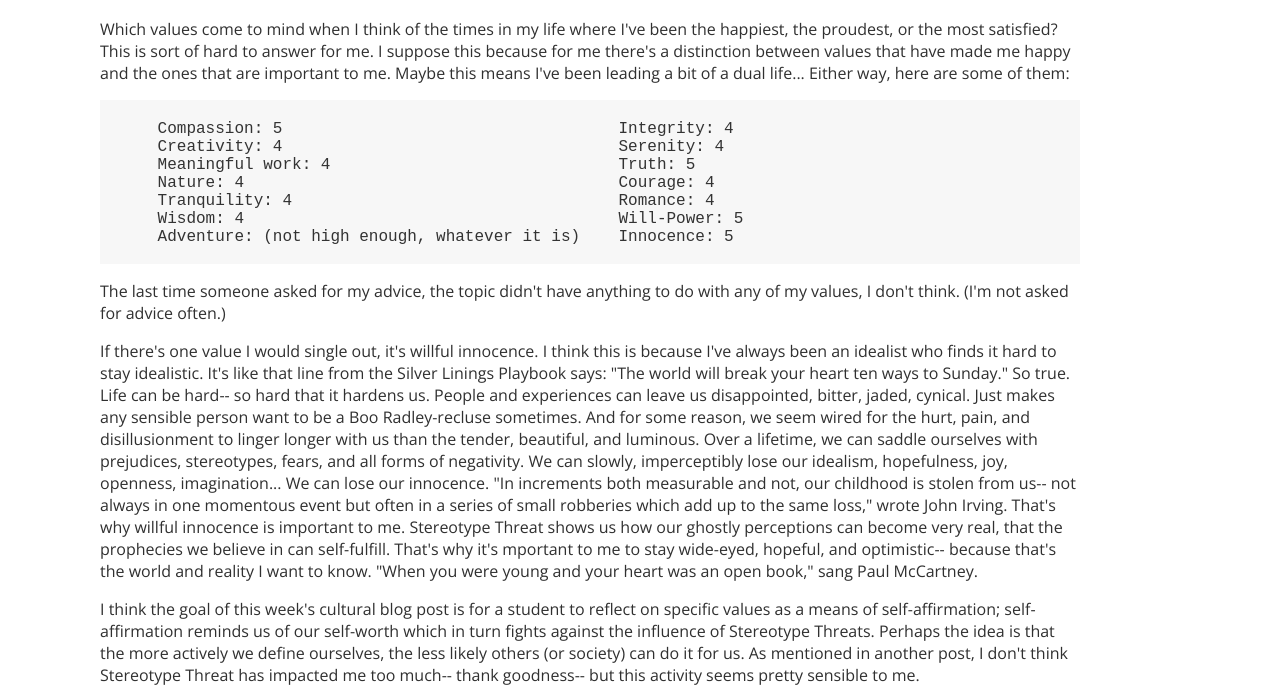
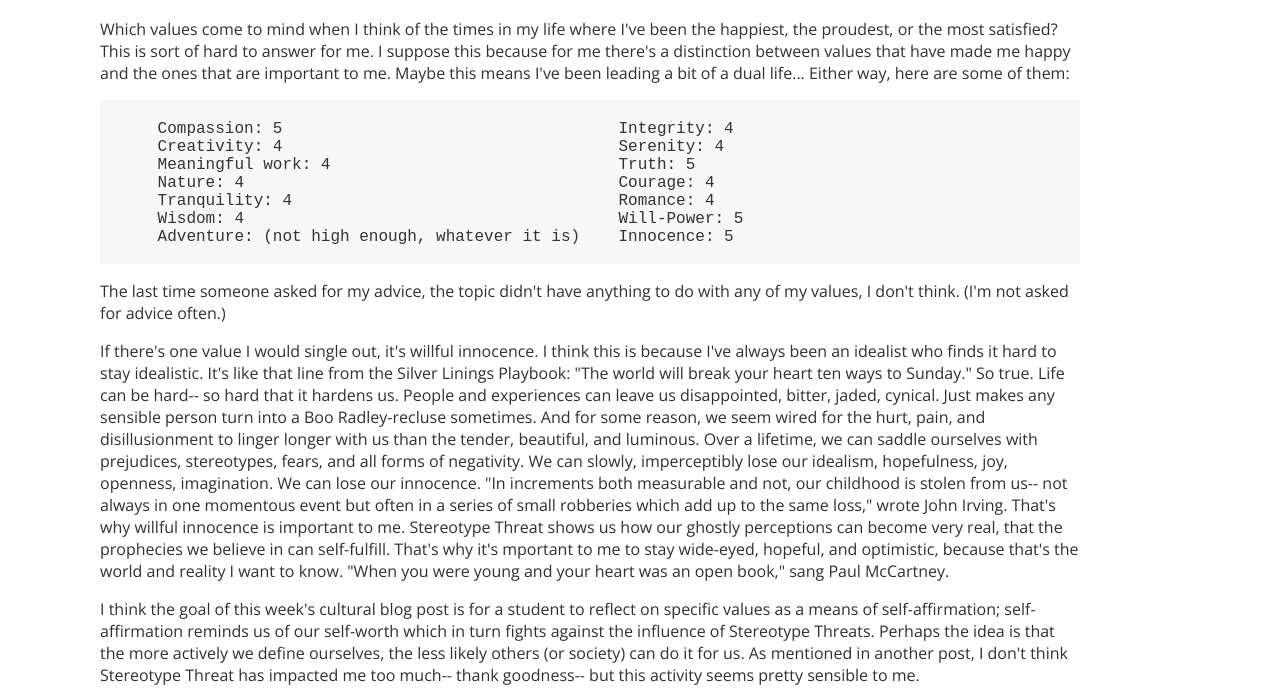
Before and after one commit to bicyclethief/bicyclethief.github.io, a plain HTML site: page blog/c7-values.html in a window 1280 px wide. Shown: the part 246-945 px from the top of the page. Drawn offline with nearby package versions, Linux system fonts and the light colour scheme.

Commit message:
some edits

```diff
--- a/blog/c7-values.html
+++ b/blog/c7-values.html
@@ -47,7 +47,7 @@
 
     <p>The last time someone asked for my advice, the topic didn't have anything to do with any of my values, I don't think. (I'm not asked for advice often.)</p>
 
-    <p>If there's one value I would single out, it's willful innocence. I think this is because I've always been an idealist who finds it hard to stay idealistic. It's like that line from the Silver Linings Playbook says: "The world will break your heart ten ways to Sunday." So true. Life can be hard-- so hard that it hardens us. People and experiences can leave us disappointed, bitter, jaded, cynical. Just makes any sensible person want to be a Boo Radley-recluse sometimes. And for some reason, we seem wired for the hurt, pain, and disillusionment to linger longer with us than the tender, beautiful, and luminous. Over a lifetime, we can saddle ourselves with prejudices, stereotypes, fears, and all forms of negativity. We can slowly, imperceptibly lose our idealism, hopefulness, joy, openness, imagination... We can lose our innocence. "In increments both measurable and not, our childhood is stolen from us-- not always in one momentous event but often in a series of small robberies which add up to the same loss," wrote John Irving. That's why willful innocence is important to me. Stereotype Threat shows us how our ghostly perceptions can become very real, that the prophecies we believe in can self-fulfill. That's why it's mportant to me to stay wide-eyed, hopeful, and optimistic-- because that's the world and reality I want to know. "When you were young and your heart was an open book," sang Paul McCartney.</p>
+    <p>If there's one value I would single out, it's willful innocence. I think this is because I've always been an idealist who finds it hard to stay idealistic. It's like that line from the Silver Linings Playbook: "The world will break your heart ten ways to Sunday." So true. Life can be hard-- so hard that it hardens us. People and experiences can leave us disappointed, bitter, jaded, cynical. Just makes any sensible person turn into a Boo Radley-recluse sometimes. And for some reason, we seem wired for the hurt, pain, and disillusionment to linger longer with us than the tender, beautiful, and luminous. Over a lifetime, we can saddle ourselves with prejudices, stereotypes, fears, and all forms of negativity. We can slowly, imperceptibly lose our idealism, hopefulness, joy, openness, imagination. We can lose our innocence. "In increments both measurable and not, our childhood is stolen from us-- not always in one momentous event but often in a series of small robberies which add up to the same loss," wrote John Irving. That's why willful innocence is important to me. Stereotype Threat shows us how our ghostly perceptions can become very real, that the prophecies we believe in can self-fulfill. That's why it's mportant to me to stay wide-eyed, hopeful, and optimistic, because that's the world and reality I want to know. "When you were young and your heart was an open book," sang Paul McCartney.</p>
 
     <p>I think the goal of this week's cultural blog post is for a student to reflect on specific values as a means of self-affirmation; self-affirmation reminds us of our self-worth which in turn fights against the influence of Stereotype Threats. Perhaps the idea is that the more actively we define ourselves, the less likely others (or society) can do it for us. As mentioned in another post, I don't think Stereotype Threat has impacted me too much-- thank goodness-- but this activity seems pretty sensible to me.</p>
 
```
